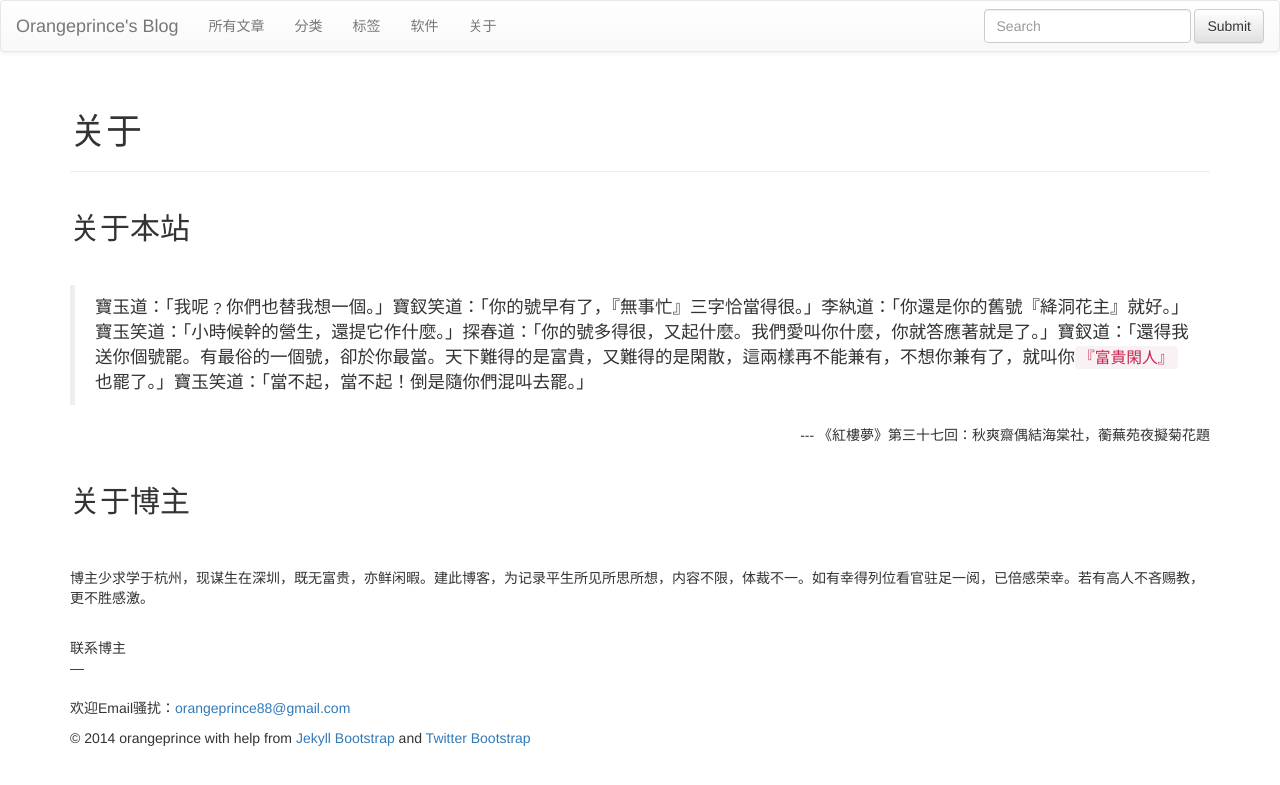
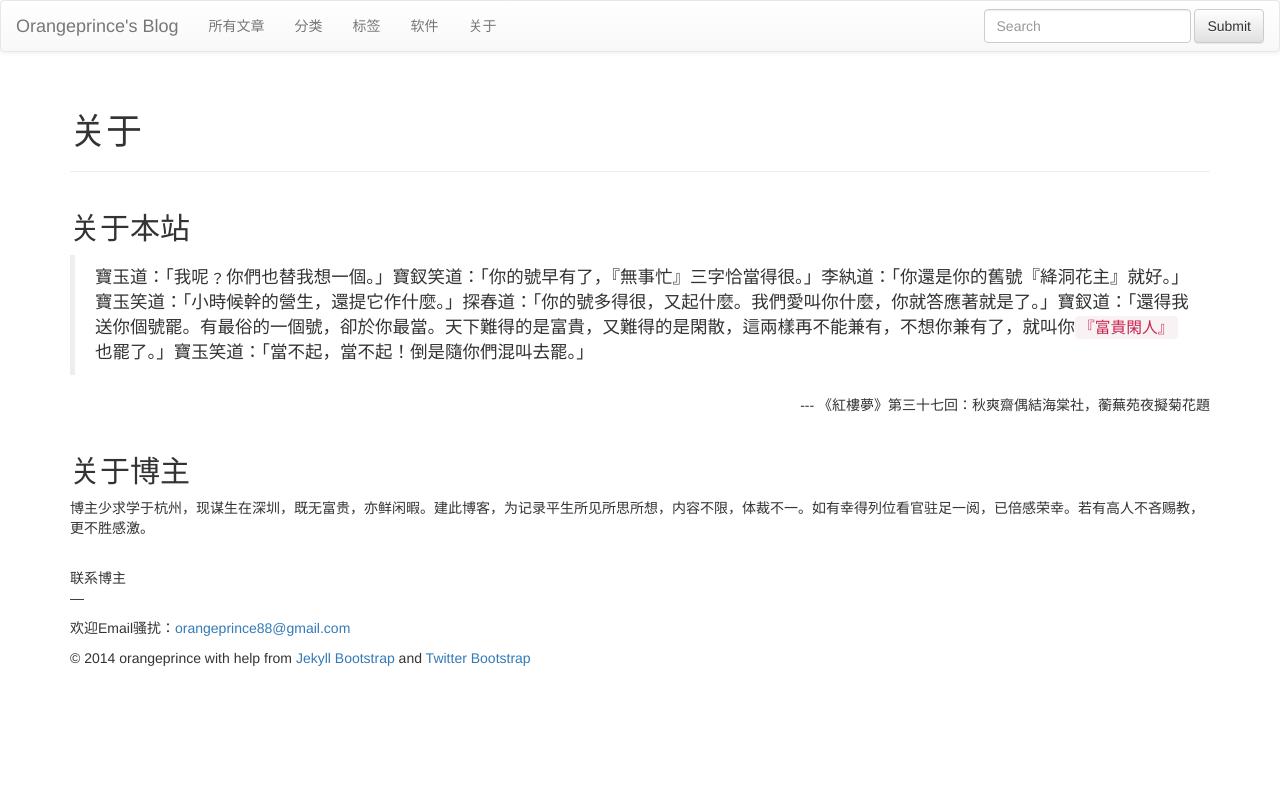
Before and after one commit to orangeprince/orangeprince.github.io, a Jekyll site: the page built from about.md, in a window 1280 px wide. Shown: the top 785 px of the page. Built offline with Jekyll 4.4.1, drawn with Linux system fonts in a browser that asks for light colours; nearby versions of some CDN libraries; library files that are not in the unit come from our copies; comment, search, counter and statistics services are not loaded.

Commit message:
modified:   about.md

```diff
--- a/about.md
+++ b/about.md
@@ -8,18 +8,18 @@ title : 关于
 
 关于本站
 ---
-<br/>
+<p/>
 >寶玉道：「我呢﹖你們也替我想一個。」寶釵笑道：「你的號早有了，『無事忙』三字恰當得很。」李紈道：「你還是你的舊號『絳洞花主』就好。」寶玉笑道：「小時候幹的營生，還提它作什麼。」探春道：「你的號多得很，又起什麼。我們愛叫你什麼，你就答應著就是了。」寶釵道：「還得我送你個號罷。有最俗的一個號，卻於你最當。天下難得的是富貴，又難得的是閑散，這兩樣再不能兼有，不想你兼有了，就叫你`『富貴閑人』`也罷了。」寶玉笑道：「當不起，當不起！倒是隨你們混叫去罷。」
 <div style='text-align: right;'> --- 《紅樓夢》第三十七回：秋爽齋偶結海棠社，蘅蕪苑夜擬菊花題  </div>
 <br/>
 
 关于博主
 ---
-<br/>
+<p/>
 博主少求学于杭州，现谋生在深圳，既无富贵，亦鲜闲暇。建此博客，为记录平生所见所思所想，内容不限，体裁不一。如有幸得列位看官驻足一阅，已倍感荣幸。若有高人不吝赐教，更不胜感激。
 
 <br/>
 联系博主
 ---
-<br/>
+<p/>
 欢迎Email骚扰：<orangeprince88@gmail.com>
```
